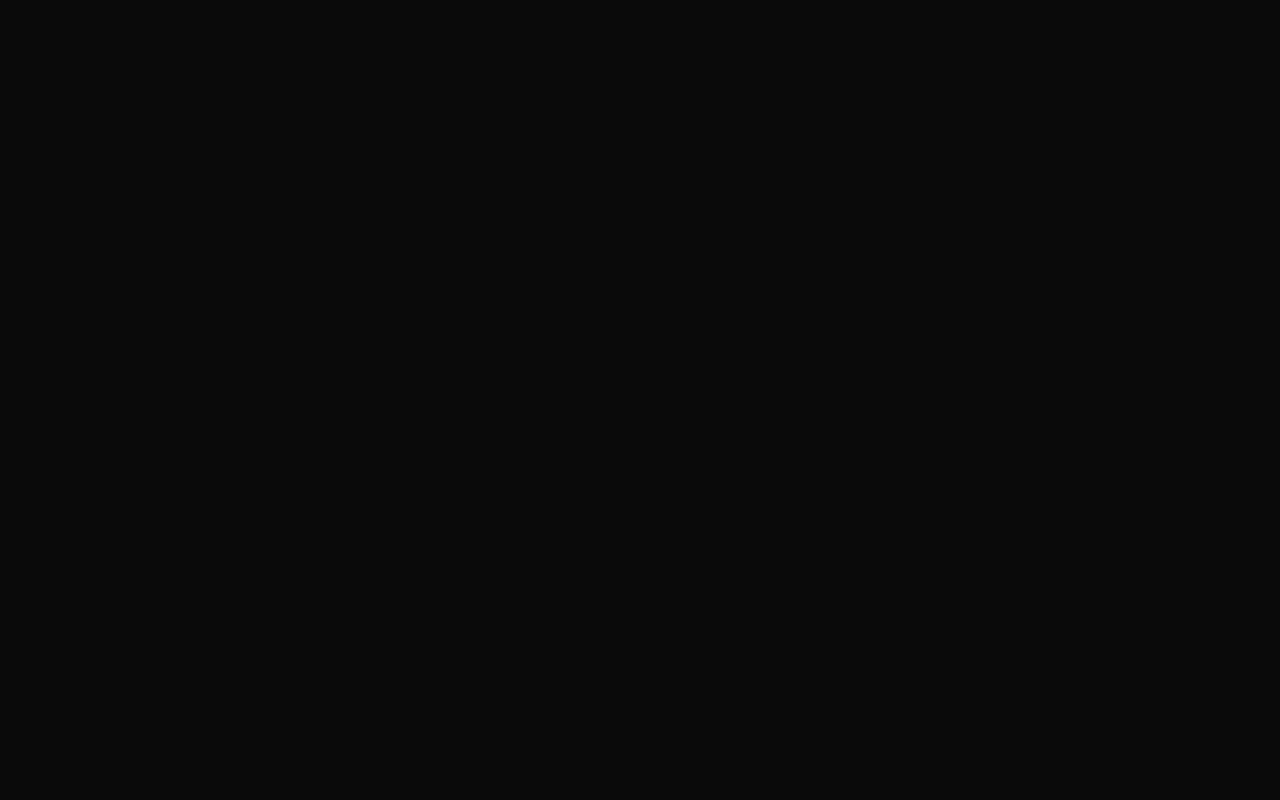
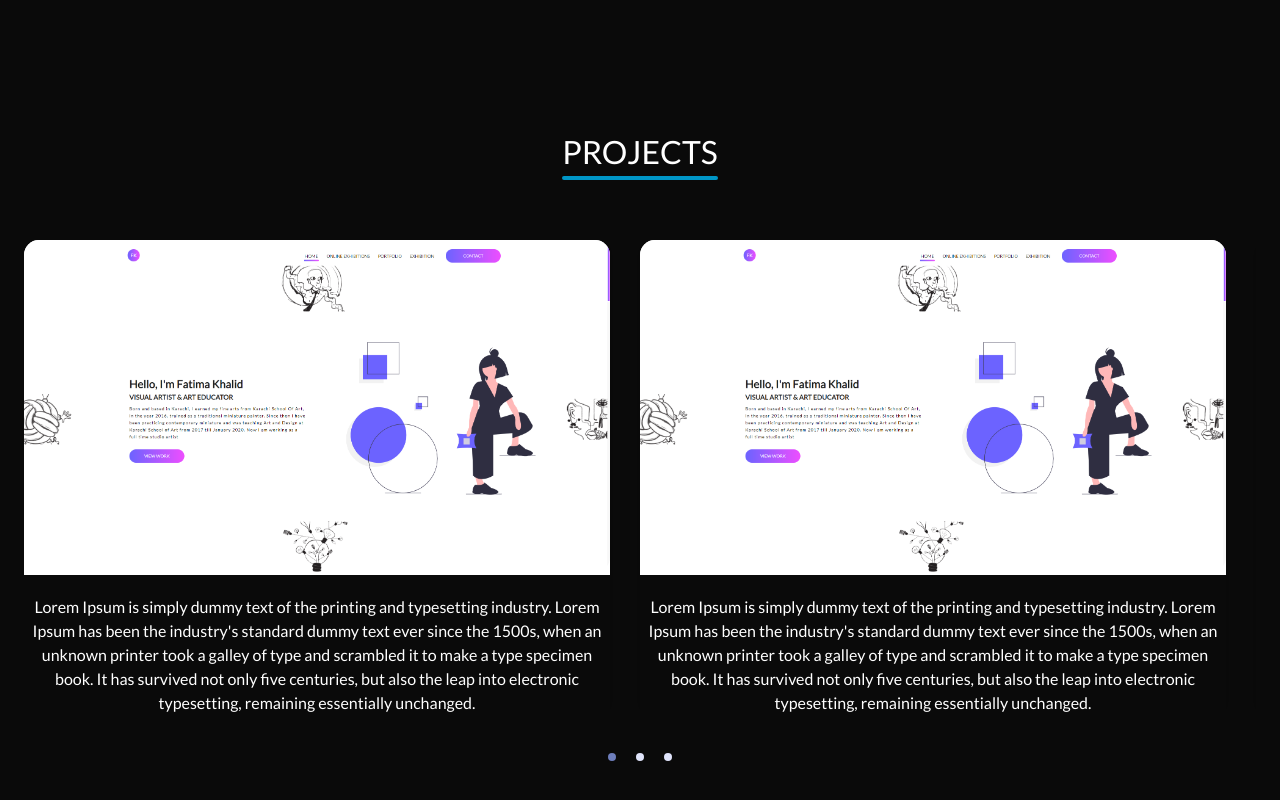
Before and after one commit to Hamza91able/Hamza-Portfolio, a React (Create React App) app: page / in a window 1280 px wide. Shown: the part 3516-4316 px from the top of the page. Before the commit the page ends 3644 px from the top, so only its background shows below. Built offline with nearby package versions, Linux system fonts and the light colour scheme.

Commit message:
Added Projects

```diff
--- a/package.json
+++ b/package.json
@@ -9,6 +9,7 @@
     "@testing-library/react": "^11.1.0",
     "@testing-library/user-event": "^12.1.10",
     "react": "^17.0.1",
+    "react-alice-carousel": "^2.2.1",
     "react-dom": "^17.0.1",
     "react-router-dom": "^5.2.0",
     "react-scripts": "4.0.1",
--- a/src/Screens/Home.js
+++ b/src/Screens/Home.js
@@ -9,6 +9,7 @@ import Skills from './Skills';
 import Education from './Education';
 import Experience from './Experience';
 import Proficiency from './Proficiency';
+import Projects from './Projects';
 
 const styles = theme => ({
     hideImageMobile: {
@@ -144,6 +145,8 @@ class Home extends Component {
                 <div style={{ height: 130 }} />
                 <Proficiency />
                 <div style={{ height: 130 }} />
+                <Projects />
+                <div style={{ height: 130 }} />
             </div>
         )
     }
--- /dev/null
+++ b/src/Screens/Projects.js
@@ -0,0 +1,114 @@
+import React, { Component } from 'react';
+import { withStyles } from "@material-ui/core/styles";
+import { Container, Grid, Paper, Typography } from '@material-ui/core';
+import AliceCarousel from 'react-alice-carousel';
+import "react-alice-carousel/lib/alice-carousel.css";
+
+import Project1 from '../Assets/Images/Project1.png';
+
+const styles = theme => ({
+    mainHeading: {
+        fontSize: 32,
+    },
+    displayCenter: {
+        display: "flex",
+        justifyContent: "center",
+        width: "100%",
+        alignItems: "center",
+    },
+    underlineStyle: {
+        background: "#0096C7",
+        height: "4px",
+        borderRadius: 30,
+    },
+    image: {
+        width: "100%",
+        height: "100%",
+        borderRadius: 15,
+    },
+    description: {
+        backgroundColor: "#0A0A0A",
+        fontSize: 16,
+        color: "white",
+        textAlign: "center",
+        paddingTop: 20,
+    }
+});
+
+const responsive = {
+    0: { items: 1 },
+    568: { items: 2 },
+    1024: { items: 2 },
+};
+
+class Projects extends Component {
+
+    render() {
+        const { classes } = this.props;
+        const {
+            mainHeading,
+            displayCenter,
+            underlineStyle,
+            image,
+            description,
+        } = classes;
+
+        return (
+            <>
+                <div className={displayCenter}>
+                    <Typography className={mainHeading}>
+                        PROJECTS
+                        <div className={underlineStyle}>
+
+                        </div>
+                    </Typography>
+                </div>
+                <Container maxWidth="lg" style={{ marginTop: 60 }}>
+                    <AliceCarousel
+                        mouseTracking
+                        items={
+                            projects.map((project, index) => {
+                                return (
+                                    <Paper style={{ marginRight: 30, borderRadius: 15, }}>
+                                        <img src={project.img} alt={index} className={image} draggable={false} />
+                                        <Typography className={description}>
+                                            {project.description}
+                                        </Typography>
+                                    </Paper>
+                                )
+                            })
+                        }
+                        responsive={responsive}
+                        disableButtonsControls
+                    />
+                </Container>
+            </>
+        );
+    }
+}
+
+
+const projects = [
+    {
+        img: Project1,
+        description: "Lorem Ipsum is simply dummy text of the printing and typesetting industry. Lorem Ipsum has been the industry's standard dummy text ever since the 1500s, when an unknown printer took a galley of type and scrambled it to make a type specimen book. It has survived not only five centuries, but also the leap into electronic typesetting, remaining essentially unchanged."
+    },
+    {
+        img: Project1,
+        description: "Lorem Ipsum is simply dummy text of the printing and typesetting industry. Lorem Ipsum has been the industry's standard dummy text ever since the 1500s, when an unknown printer took a galley of type and scrambled it to make a type specimen book. It has survived not only five centuries, but also the leap into electronic typesetting, remaining essentially unchanged."
+    },
+    {
+        img: Project1,
+        description: "Lorem Ipsum is simply dummy text of the printing and typesetting industry. Lorem Ipsum has been the industry's standard dummy text ever since the 1500s, when an unknown printer took a galley of type and scrambled it to make a type specimen book. It has survived not only five centuries, but also the leap into electronic typesetting, remaining essentially unchanged."
+    },
+    {
+        img: Project1,
+        description: "Lorem Ipsum is simply dummy text of the printing and typesetting industry. Lorem Ipsum has been the industry's standard dummy text ever since the 1500s, when an unknown printer took a galley of type and scrambled it to make a type specimen book. It has survived not only five centuries, but also the leap into electronic typesetting, remaining essentially unchanged."
+    },
+    {
+        img: Project1,
+        description: "Lorem Ipsum is simply dummy text of the printing and typesetting industry. Lorem Ipsum has been the industry's standard dummy text ever since the 1500s, when an unknown printer took a galley of type and scrambled it to make a type specimen book. It has survived not only five centuries, but also the leap into electronic typesetting, remaining essentially unchanged."
+    },
+]
+
+export default withStyles(styles)(Projects);
```
Also changed, not shown: src/Assets/Images/Project1.png (added), 1 other file (tests, documents, lock files or other folders).
